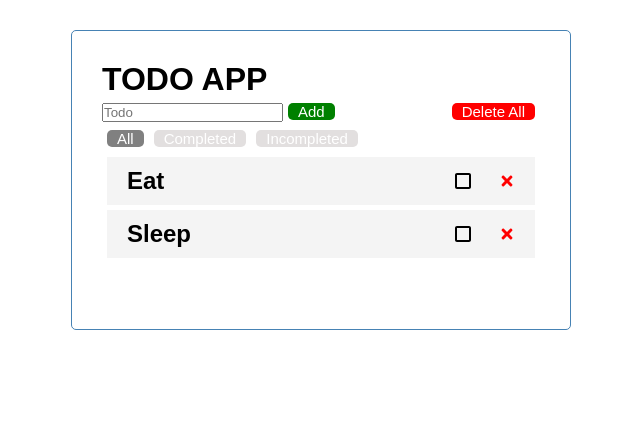
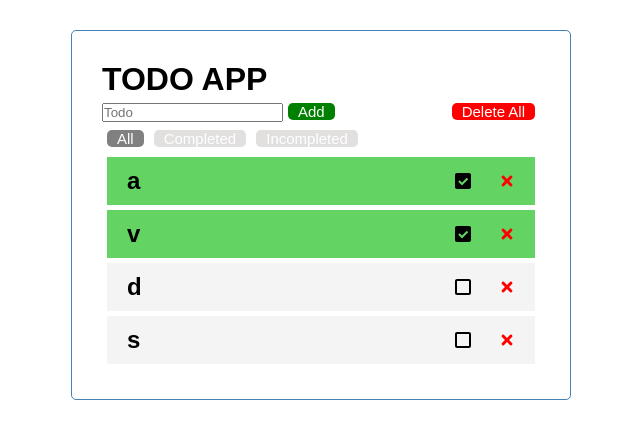
Before and after one commit to kagec/react-app, a React (Create React App) app: page / in a window 1280 px wide. Shown: the top 438 px of the page, without its empty margins (319-959 px from the left). Built offline with nearby package versions, Linux system fonts and the light colour scheme; data requests are answered from the project's data file.

Commit message:
feat: toggleCompleted 関数に PUT API の追加

```diff
--- a/db.json
+++ b/db.json
@@ -1,14 +1,24 @@
 {
   "todos": [
     {
-      "id": 0,
-      "task": "Eat",
-      "completed": false
+      "task": "a",
+      "completed": true,
+      "id": 1
     },
     {
-      "id": 1,
-      "task": "Sleep",
-      "completed": false
+      "task": "v",
+      "completed": true,
+      "id": 2
+    },
+    {
+      "task": "d",
+      "completed": false,
+      "id": 3
+    },
+    {
+      "task": "s",
+      "completed": false,
+      "id": 4
     }
   ]
 }
--- a/src/App.js
+++ b/src/App.js
@@ -49,6 +49,16 @@ const App = () => {
     }
   }
 
+  async function getTodo(id) {
+    try {
+      const res = await axios.get(`http://localhost:5000/todos/${id}`);
+      const data = res.data;
+
+      return data;
+    } catch (e) {
+      console.error(e);
+    }
+  }
   async function deleteTodo(id) {
     try {
       await axios.delete(`http://localhost:5000/todos/${id}`);
@@ -77,12 +87,18 @@ const App = () => {
     }
   }
 
-  function toggleCompleted(id) {
-    setTodos(
-      todos.map((todo) =>
-        todo.id === id ? { ...todo, completed: !todo.completed } : todo
-      )
-    );
+  async function toggleCompleted(id) {
+    const todoToToggle = await getTodo(id);
+    const updTodo = { ...todoToToggle, completed: !todoToToggle.completed };
+
+    try {
+      const res = await axios.put(`http://localhost:5000/todos/${id}`, updTodo);
+      const data = res.data;
+
+      setTodos(todos.map((todo) => (todo.id === id ? data : todo)));
+    } catch (e) {
+      console.error(e);
+    }
   }
 
   return (
```
